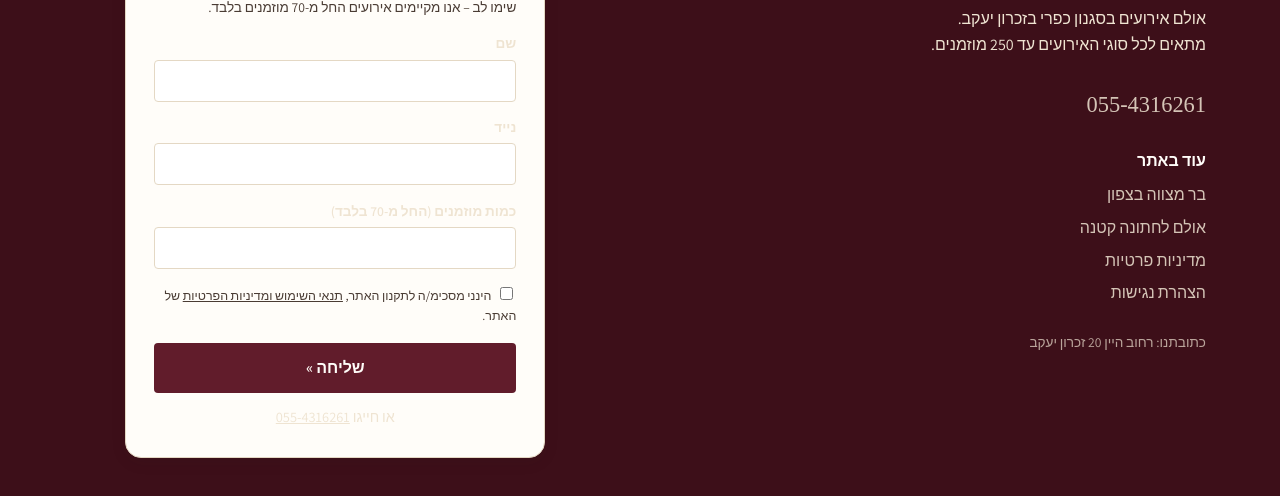
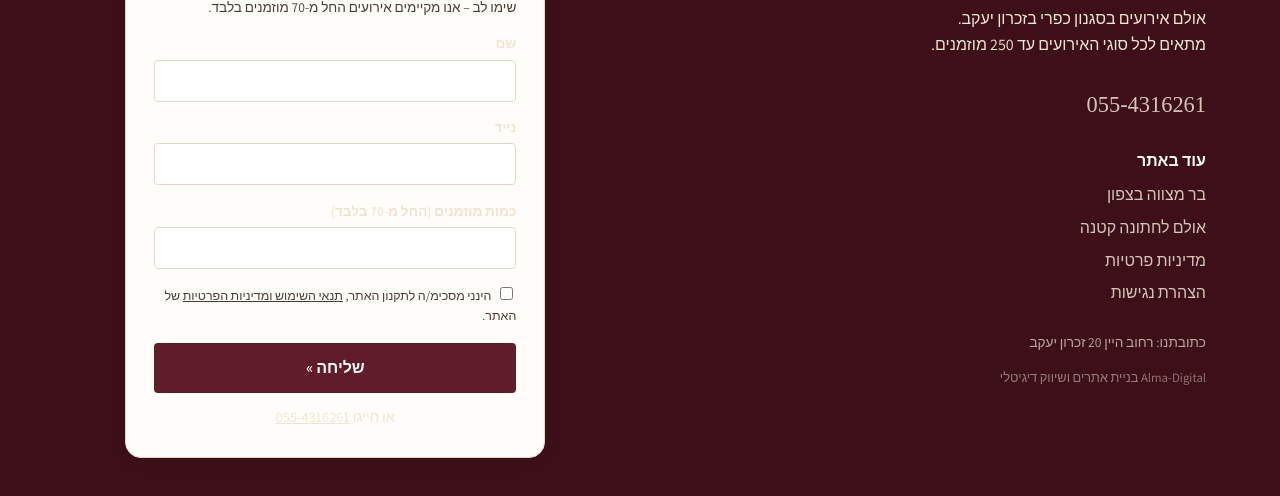
Before and after one commit to bistrodecarmel/bistrodecarmel, an Astro site: page / in a window 1280 px wide. Shown: the part 796-1292 px from the top of the page. Built offline with nearby package versions, Linux system fonts and the light colour scheme; Astro itself is replaced by a stand-in of ours; a web font is replaced by a local one.

Commit message:
Restore Alma-Digital footer credit

```diff
--- a/src/components/Footer.astro
+++ b/src/components/Footer.astro
@@ -30,7 +30,7 @@
       </nav>
 
       <p class="address">כתובתנו: רחוב היין 20 זכרון יעקב</p>
-      <!-- TODO: developer/agency credit line goes here if desired -->
+      <p class="credit"><a href="https://alma-digital.co.il/" target="_blank" rel="noopener">Alma-Digital בניית אתרים ושיווק דיגיטלי</a></p>
     </div>
 
     <div class="footer-form">
@@ -97,6 +97,16 @@
     opacity: 0.7;
   }
 
+  .credit {
+    font-size: 0.8rem;
+    opacity: 0.6;
+    margin-block-start: 0.35rem;
+  }
+
+  .credit a {
+    color: inherit;
+  }
+
   @media (max-width: 760px) {
     .footer-grid {
       grid-template-columns: 1fr;
```
